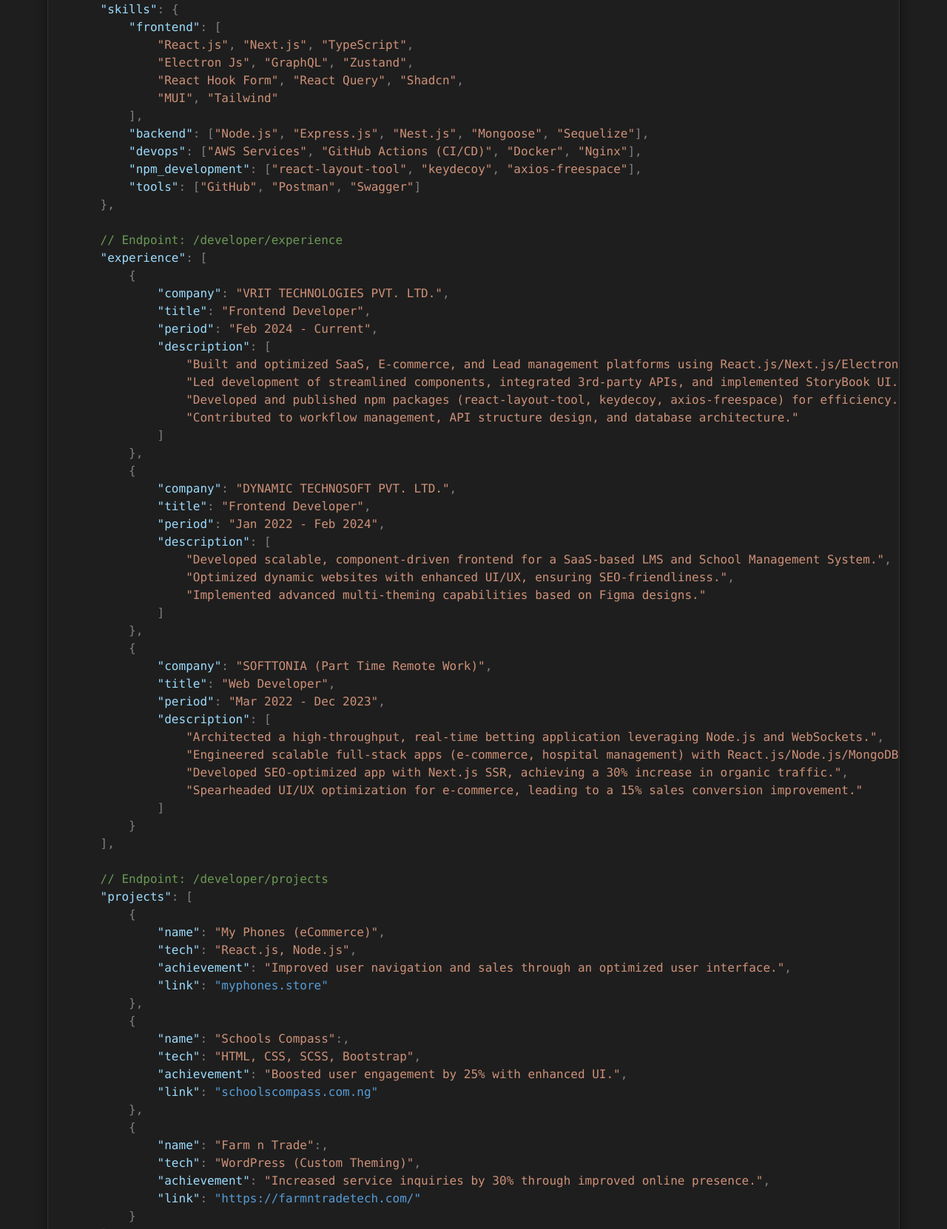
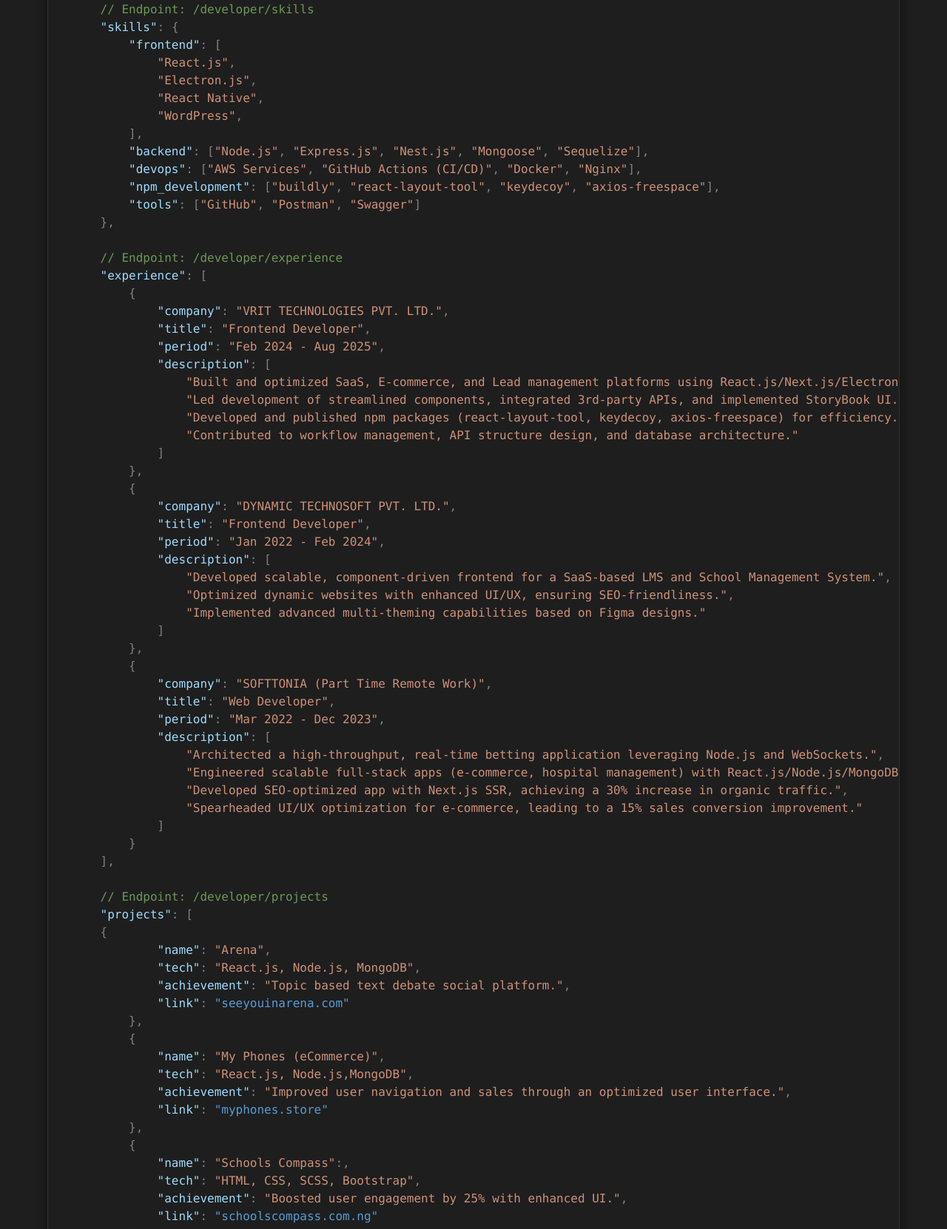
Before and after one commit to rahulsharmacode/portfolio, a plain HTML site: page index.html in a window 1280 px wide. Shown: the part 709-2371 px from the top of the page at 74% size. Drawn offline with nearby package versions, Linux system fonts and the light colour scheme.

Commit message:
update in information content

```diff
--- a/index.html
+++ b/index.html
@@ -162,6 +162,7 @@
     <span class="json-key">"profile"</span><span class="json-bracket">:</span> <span class="json-bracket">{</span>
         <span class="json-key">"name"</span><span class="json-bracket">:</span> <span class="json-string">"Rahul Sharma"</span><span class="json-bracket">,</span>
         <span class="json-key">"title"</span><span class="json-bracket">:</span> <span class="json-string">"Software Developer (React.js, Next.js, TypeScript)"</span><span class="json-bracket">,</span>
+        <span class="json-key">"tagline"</span><span class="json-bracket">:</span> <span class="json-string">"Fullstack developer: APIs ↔ UI"</span><span class="json-bracket">,</span>
         <span class="json-key">"summary"</span><span class="json-bracket">:</span> <span class="json-bracket">[</span>
             <span class="json-string">"Highly skilled Software Developer with 3+ years of experience,"</span><span class="json-bracket">,</span>
             <span class="json-string">"specializing in React.js, Next.js, and TypeScript. Proven ability in developing"</span><span class="json-bracket">,</span>
@@ -181,14 +182,14 @@
     <span class="json-comment">// Endpoint: /developer/skills</span>
     <span class="json-key">"skills"</span><span class="json-bracket">:</span> <span class="json-bracket">{</span>
         <span class="json-key">"frontend"</span><span class="json-bracket">:</span> <span class="json-bracket">[</span>
-            <span class="json-string">"React.js"</span><span class="json-bracket">,</span> <span class="json-string">"Next.js"</span><span class="json-bracket">,</span> <span class="json-string">"TypeScript"</span><span class="json-bracket">,</span>
-            <span class="json-string">"Electron Js"</span><span class="json-bracket">,</span> <span class="json-string">"GraphQL"</span><span class="json-bracket">,</span> <span class="json-string">"Zustand"</span><span class="json-bracket">,</span>
-            <span class="json-string">"React Hook Form"</span><span class="json-bracket">,</span> <span class="json-string">"React Query"</span><span class="json-bracket">,</span> <span class="json-string">"Shadcn"</span><span class="json-bracket">,</span>
-            <span class="json-string">"MUI"</span><span class="json-bracket">,</span> <span class="json-string">"Tailwind"</span>
+            <span class="json-string">"React.js"</span><span class="json-bracket">,</span>
+            <span class="json-string">"Electron.js"</span><span class="json-bracket">,</span>
+            <span class="json-string">"React Native"</span><span class="json-bracket">,</span>
+            <span class="json-string">"WordPress"</span><span class="json-bracket">,</span>
         <span class="json-bracket">]</span><span class="json-bracket">,</span>
         <span class="json-key">"backend"</span><span class="json-bracket">:</span> <span class="json-bracket">[</span><span class="json-string">"Node.js"</span><span class="json-bracket">,</span> <span class="json-string">"Express.js"</span><span class="json-bracket">,</span> <span class="json-string">"Nest.js"</span><span class="json-bracket">,</span> <span class="json-string">"Mongoose"</span><span class="json-bracket">,</span> <span class="json-string">"Sequelize"</span><span class="json-bracket">]</span><span class="json-bracket">,</span>
         <span class="json-key">"devops"</span><span class="json-bracket">:</span> <span class="json-bracket">[</span><span class="json-string">"AWS Services"</span><span class="json-bracket">,</span> <span class="json-string">"GitHub Actions (CI/CD)"</span><span class="json-bracket">,</span> <span class="json-string">"Docker"</span><span class="json-bracket">,</span> <span class="json-string">"Nginx"</span><span class="json-bracket">]</span><span class="json-bracket">,</span>
-        <span class="json-key">"npm_development"</span><span class="json-bracket">:</span> <span class="json-bracket">[</span><span class="json-string">"react-layout-tool"</span><span class="json-bracket">,</span> <span class="json-string">"keydecoy"</span><span class="json-bracket">,</span> <span class="json-string">"axios-freespace"</span><span class="json-bracket">]</span><span class="json-bracket">,</span>
+        <span class="json-key">"npm_development"</span><span class="json-bracket">:</span> <span class="json-bracket">[</span><span class="json-string">"buildly"</span><span class="json-bracket">,</span> <span class="json-string">"react-layout-tool"</span><span class="json-bracket">,</span> <span class="json-string">"keydecoy"</span><span class="json-bracket">,</span> <span class="json-string">"axios-freespace"</span><span class="json-bracket">]</span><span class="json-bracket">,</span>
         <span class="json-key">"tools"</span><span class="json-bracket">:</span> <span class="json-bracket">[</span><span class="json-string">"GitHub"</span><span class="json-bracket">,</span> <span class="json-string">"Postman"</span><span class="json-bracket">,</span> <span class="json-string">"Swagger"</span><span class="json-bracket">]</span>
     <span class="json-bracket">}</span><span class="json-bracket">,</span>
 
@@ -197,7 +198,7 @@
         <span class="json-bracket">{</span>
             <span class="json-key">"company"</span><span class="json-bracket">:</span> <span class="json-string">"VRIT TECHNOLOGIES PVT. LTD."</span><span class="json-bracket">,</span>
             <span class="json-key">"title"</span><span class="json-bracket">:</span> <span class="json-string">"Frontend Developer"</span><span class="json-bracket">,</span>
-            <span class="json-key">"period"</span><span class="json-bracket">:</span> <span class="json-string">"Feb 2024 - Current"</span><span class="json-bracket">,</span>
+            <span class="json-key">"period"</span><span class="json-bracket">:</span> <span class="json-string">"Feb 2024 - Aug 2025"</span><span class="json-bracket">,</span>
             <span class="json-key">"description"</span><span class="json-bracket">:</span> <span class="json-bracket">[</span>
                 <span class="json-string">"Built and optimized SaaS, E-commerce, and Lead management platforms using React.js/Next.js/Electron.js."</span><span class="json-bracket">,</span>
                 <span class="json-string">"Led development of streamlined components, integrated 3rd-party APIs, and implemented StoryBook UI."</span><span class="json-bracket">,</span>
@@ -230,9 +231,15 @@
 
     <span class="json-comment">// Endpoint: /developer/projects</span>
     <span class="json-key">"projects"</span><span class="json-bracket">:</span> <span class="json-bracket">[</span>
+    <span class="json-bracket">{</span>
+            <span class="json-key">"name"</span><span class="json-bracket">:</span> <span class="json-string">"Arena"</span><span class="json-bracket">,</span>
+            <span class="json-key">"tech"</span><span class="json-bracket">:</span> <span class="json-string">"React.js, Node.js, MongoDB"</span><span class="json-bracket">,</span>
+            <span class="json-key">"achievement"</span><span class="json-bracket">:</span> <span class="json-string">"Topic based text debate social platform."</span><span class="json-bracket">,</span>
+            <span class="json-key">"link"</span><span class="json-bracket">:</span> <a href="https://seeyouinarena.com/" target="_blank" class="json-link">"seeyouinarena.com"</a>
+        <span class="json-bracket">}</span><span class="json-bracket">,</span>
         <span class="json-bracket">{</span>
             <span class="json-key">"name"</span><span class="json-bracket">:</span> <span class="json-string">"My Phones (eCommerce)"</span><span class="json-bracket">,</span>
-            <span class="json-key">"tech"</span><span class="json-bracket">:</span> <span class="json-string">"React.js, Node.js"</span><span class="json-bracket">,</span>
+            <span class="json-key">"tech"</span><span class="json-bracket">:</span> <span class="json-string">"React.js, Node.js,MongoDB"</span><span class="json-bracket">,</span>
             <span class="json-key">"achievement"</span><span class="json-bracket">:</span> <span class="json-string">"Improved user navigation and sales through an optimized user interface."</span><span class="json-bracket">,</span>
             <span class="json-key">"link"</span><span class="json-bracket">:</span> <a href="https://myphones.store" target="_blank" class="json-link">"myphones.store"</a>
         <span class="json-bracket">}</span><span class="json-bracket">,</span>
```
